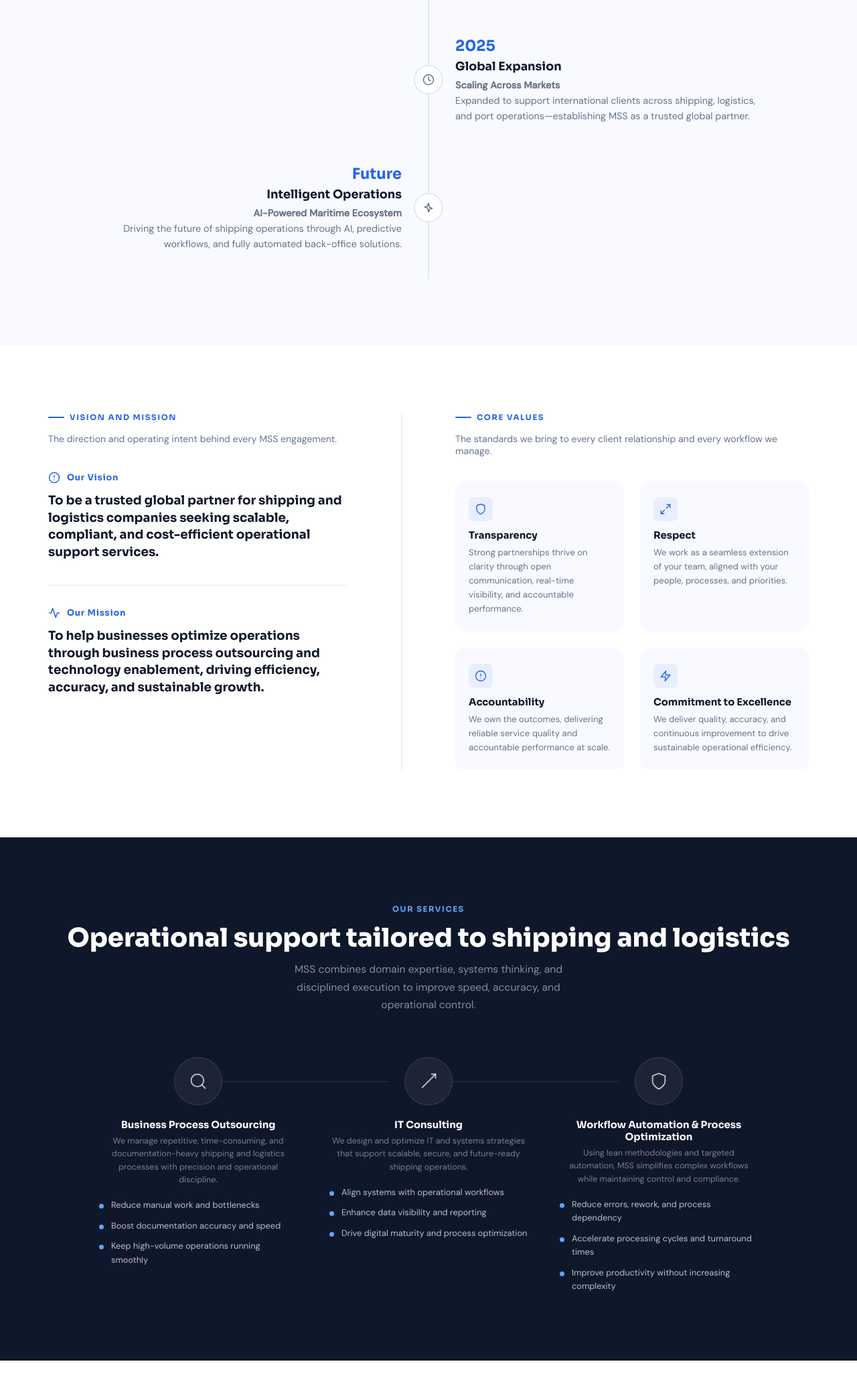
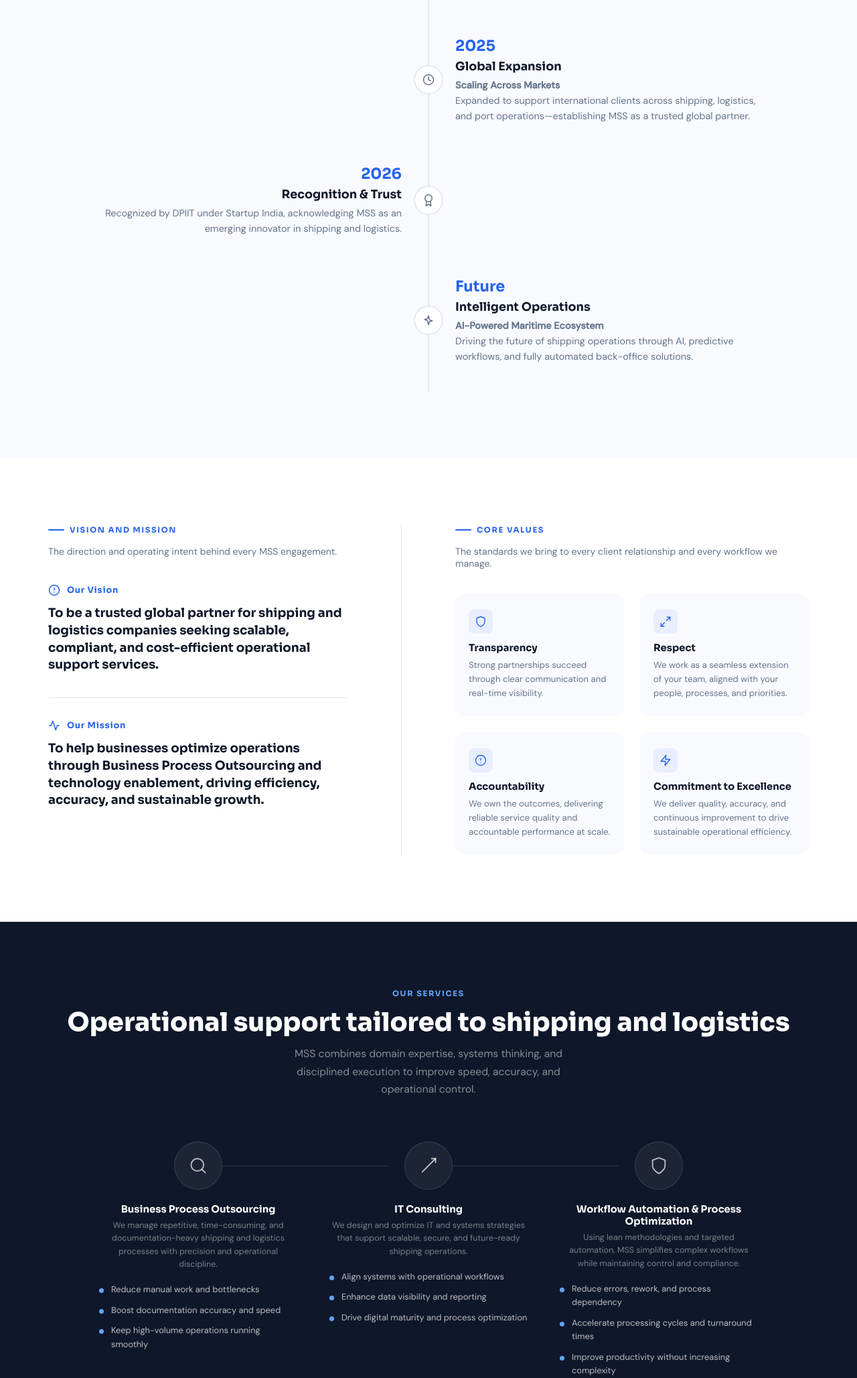
Before and after one commit to MSS-Smooth-Ocean-tech/MSS-Main-Website, a FastAPI app: page /about in a window 1280 px wide. Shown: the part 1493-3550 px from the top of the page at 67% size. Run offline with FastAPI, Linux system fonts and the light colour scheme.

Commit message:
Add 2026 milestone and refine purpose text
Insert a new timeline item for 2026 (Recognition & Trust) noting DPIIT recognition under Startup India, including its content, dot SVG and layout. Also update purpose copy: capitalize "Business Process Outsourcing" in the mission statement and simplify the Transparency value description for clearer, more concise wording.

```diff
--- a/templates/sections/about/milestones.html
+++ b/templates/sections/about/milestones.html
@@ -59,7 +59,20 @@
         <div class="tl-spacer"></div>
       </div>
 
-      <!-- Item 5: Future -->
+      <!-- Item 5: 2026 -->
+      <div class="tl-item">
+        <div class="tl-content">
+          <div class="tl-year">2026</div>
+          <div class="tl-name">Recognition &amp; Trust</div>
+          <p class="tl-desc">Recognized by DPIIT under Startup India, acknowledging MSS as an emerging innovator in shipping and logistics.</p>
+        </div>
+        <div class="tl-dot">
+          <svg viewBox="0 0 24 24"><circle cx="12" cy="8" r="7"/><polyline points="8.21 13.89 7 23 12 20 17 23 15.79 13.88"/></svg>
+        </div>
+        <div class="tl-spacer"></div>
+      </div>
+
+      <!-- Item 6: Future -->
       <div class="tl-item">
         <div class="tl-content">
           <div class="tl-year">Future</div>
--- a/templates/sections/about/purpose.html
+++ b/templates/sections/about/purpose.html
@@ -24,7 +24,7 @@
             <svg viewBox="0 0 24 24"><polyline points="22 12 18 12 15 21 9 3 6 12 2 12"/></svg>
             <span class="purpose-item-label">Our Mission</span>
           </div>
-          <div class="purpose-item-text">To help businesses optimize operations through business process outsourcing and technology enablement, driving efficiency, accuracy, and sustainable growth.</div>
+          <div class="purpose-item-text">To help businesses optimize operations through Business Process Outsourcing and technology enablement, driving efficiency, accuracy, and sustainable growth.</div>
         </div>
       </div>
 
@@ -39,7 +39,7 @@
               <svg viewBox="0 0 24 24"><path d="M12 22s8-4 8-10V5l-8-3-8 3v7c0 6 8 10 8 10z"/></svg>
             </div>
             <div class="value-name">Transparency</div>
-            <p class="value-desc">Strong partnerships thrive on clarity through open communication, real-time visibility, and accountable performance.</p>
+            <p class="value-desc">Strong partnerships succeed through clear communication and real-time visibility.</p>
           </div>
 
           <div class="value-card">
```
